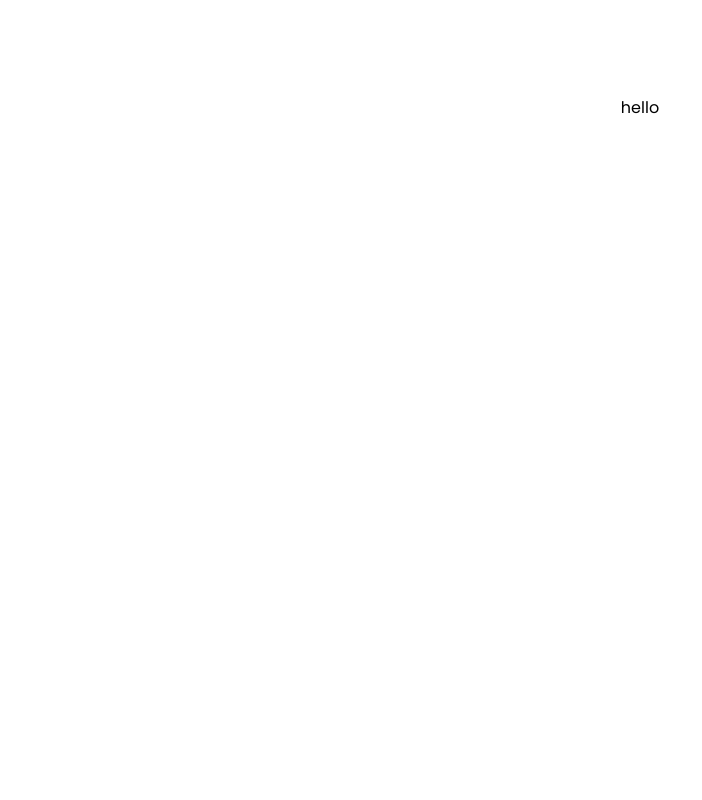
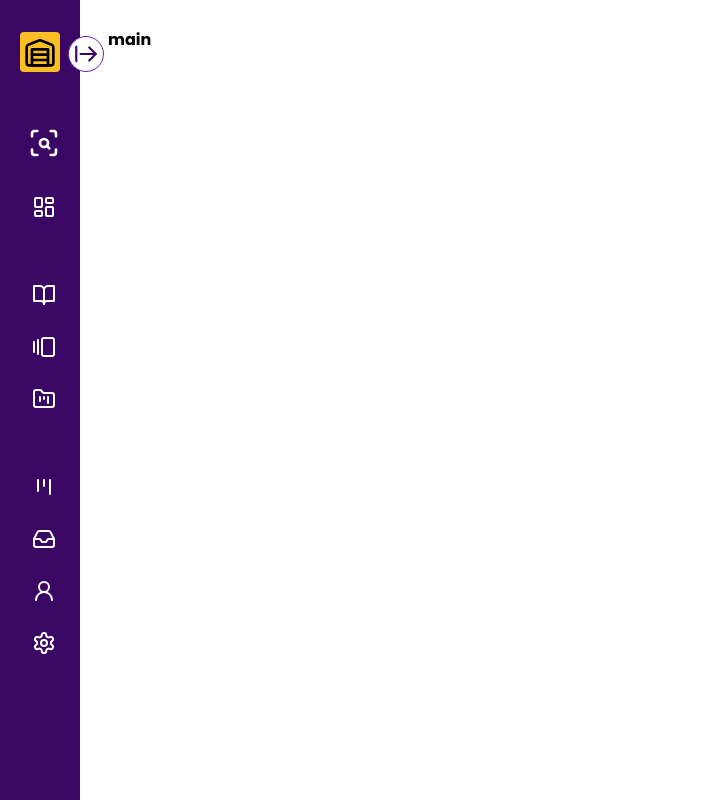
Before and after one commit to shouravrahman/intellistock, a Next.js app: page / in a window 1280 px wide. Shown: the whole page, without its empty margins (0-702 px from the left). Built offline with nearby package versions, Linux system fonts and the light colour scheme.

Commit message:
feat: sidebar component

```diff
--- a/app/page.jsx
+++ b/app/page.jsx
@@ -1,7 +1,11 @@
+import Sidebar from "@/components/sidebar";
+
 export default function Home() {
 	return (
-		<main className='flex min-h-screen flex-col items-center justify-between p-24'>
-			<div>hello</div>
+		<main className='flex min-h-screen'>
+			{/* menu items */}
+			<Sidebar />
+			<div className='p-7 font-bold'>main</div>
 		</main>
 	);
 }
--- /dev/null
+++ b/components/sidebar/Icon.jsx
@@ -0,0 +1,9 @@
+import clsx from "clsx";
+
+const Icon = ({ icon, className }) => (
+	<div className={clsx("rounded", "cursor-pointer", "px-1", className)}>
+		{icon}
+	</div>
+);
+
+export default Icon;
--- /dev/null
+++ b/components/sidebar/MenuItem.jsx
@@ -0,0 +1,49 @@
+import clsx from "clsx";
+import Link from "next/link";
+import { ChevronDown } from "lucide-react";
+import Icon from "./Icon";
+
+const MenuItem = ({ menu, open, subMenuOpen, setSubMenuOpen }) => (
+	<li
+		className={clsx(
+			"text-white",
+			"text-sm",
+			"flex",
+			"items-center",
+			"justify-between",
+			"gap-x-8",
+			"cursor-pointer",
+			"p-2",
+			"hover:bg-purple-500",
+			"rounded-md",
+			menu.spacing ? "mt-12" : "mt-3"
+		)}
+	>
+		<Icon icon={menu.icon} />
+		<Link
+			className={clsx(
+				!open && "hidden",
+				"text-base",
+				"font-medium",
+				"flex-1",
+				"duration-300"
+			)}
+			href={menu.href}
+		>
+			{menu.title}
+		</Link>
+		{menu.submenu && open && (
+			<ChevronDown
+				onClick={() => setSubMenuOpen(!subMenuOpen)}
+				className={clsx(
+					"flex-1",
+					"duration-300",
+					"ease-in",
+					subMenuOpen && "rotate-180"
+				)}
+			/>
+		)}
+	</li>
+);
+
+export default MenuItem;
--- /dev/null
+++ b/components/sidebar/Sidebar.jsx
@@ -0,0 +1,169 @@
+"use client";
+import React, { useState } from "react";
+import clsx from "clsx";
+import {
+	ArrowLeftFromLine,
+	BookOpen,
+	FolderDot,
+	FolderKanban,
+	GalleryHorizontalEnd,
+	Inbox,
+	Kanban,
+	LayoutDashboard,
+	ScanSearch,
+	Settings,
+	User2,
+	Warehouse,
+} from "lucide-react";
+import MenuItem from "./MenuItem";
+import SubMenuItem from "./SubmenuItem";
+
+const Sidebar = () => {
+	// ... (unchanged code)
+	const [open, setOpen] = useState(false);
+	const [subMenuOpen, setSubMenuOpen] = useState(false);
+
+	const MenuData = [
+		{ title: "Dashboard", href: "/", icon: <LayoutDashboard /> },
+		{ title: "Pages", href: "/", icon: <BookOpen />, spacing: true },
+		{ title: "Media", href: "/", icon: <GalleryHorizontalEnd /> },
+		{
+			title: "Projects",
+			submenu: true,
+			submenuItems: [
+				{ title: "Project 1", href: "/", icon: <FolderDot /> },
+				{ title: "Project 2", href: "/", icon: <FolderDot /> },
+			],
+			href: "/",
+			icon: <FolderKanban />,
+		},
+		{ title: "Analytics", href: "/", icon: <Kanban />, spacing: true },
+		{ title: "Inbox", href: "/", icon: <Inbox /> },
+		{ title: "Profile", href: "/", icon: <User2 /> },
+		{ title: "Setting", href: "/", icon: <Settings /> },
+	];
+
+	const containerClasses = clsx(
+		"bg-purple-950",
+		"p-5",
+		"pt-8",
+		open ? "w-80" : "w-20",
+		"relative",
+		"transition-all",
+		"ease-in",
+		"duration-200"
+	);
+
+	const arrowClasses = clsx(
+		"bg-white",
+		"h-9",
+		"w-9",
+		"text-purple-950",
+		"rounded-full",
+		"absolute",
+		"-right-6",
+		"top-9",
+		"border",
+		"outline-none",
+		"border-purple-800",
+		"cursor-pointer",
+		"p-1",
+		!open && "rotate-180"
+	);
+
+	const warehouseClasses = clsx(
+		"bg-amber-400",
+		"h-10",
+		"w-10",
+		"rounded",
+		"p-1",
+		"cursor-pointer",
+		"duration-500",
+		"ease-in",
+		"mr-2",
+		open && "rotate-[360deg]"
+	);
+
+	const titleClasses = clsx(
+		"text-white",
+		"origin-left",
+		"font-medium",
+		!open && "scale-0",
+		"duration-300",
+		"ease-in"
+	);
+
+	const searchInputClasses = clsx(
+		"text-base",
+		"w-full",
+		"bg-purple-50",
+		"bg-opacity-40",
+		"py-1",
+		"rounded-lg",
+		"text-white",
+		"ml-1",
+		"placeholder-white",
+		"focus:outline-none",
+		"px-3",
+		!open && "hidden"
+	);
+
+	return (
+		<div className={containerClasses}>
+			<ArrowLeftFromLine
+				className={arrowClasses}
+				onClick={() => setOpen(!open)}
+			/>
+
+			<div className='inline-flex justify-between items-center'>
+				<Warehouse className={warehouseClasses} />
+				<h1 className={titleClasses}>Inventory</h1>
+			</div>
+
+			<div className='flex items-center rounded-md mt-10 py-2'>
+				<ScanSearch
+					color='#ffffff'
+					className={clsx(
+						"h-8",
+						"w-8",
+						"rounded",
+						"block",
+						"cursor-pointer",
+						"ml-2",
+						"hover:bg-slate-500",
+						open && "mr-2"
+					)}
+				/>
+				<input
+					type='search'
+					size='100px'
+					placeholder='Search'
+					className={searchInputClasses}
+				/>
+			</div>
+
+			<ul className='pt-2'>
+				{MenuData.map((menu, idx) => (
+					<div key={idx}>
+						<MenuItem
+							menu={menu}
+							open={open}
+							subMenuOpen={subMenuOpen}
+							setSubMenuOpen={setSubMenuOpen}
+						/>
+
+						{menu.submenu && subMenuOpen && open && (
+							<ul>
+								{menu.submenuItems.map((submenuItem, idx) => (
+									<SubMenuItem key={idx} submenuItem={submenuItem} />
+								))}
+							</ul>
+						)}
+					</div>
+				))}
+			</ul>
+		</div>
+	);
+};
+
+export default Sidebar;
--- /dev/null
+++ b/components/sidebar/SubmenuItem.jsx
@@ -0,0 +1,23 @@
+import clsx from "clsx";
+import Link from "next/link";
+
+const SubMenuItem = ({ submenuItem }) => (
+	<li
+		className={clsx(
+			"text-white",
+			"text-sm",
+			"flex",
+			"items-center",
+			"justify-between",
+			"cursor-pointer",
+			"p-3",
+			"px-20",
+			"hover:bg-purple-400",
+			"rounded-md"
+		)}
+	>
+		<Link href={submenuItem.href}>{submenuItem.title}</Link>
+	</li>
+);
+
+export default SubMenuItem;
--- /dev/null
+++ b/components/sidebar/index.js
@@ -0,0 +1,3 @@
+import Sidebar from "./Sidebar";
+
+export default Sidebar;
--- a/package.json
+++ b/package.json
@@ -3,12 +3,14 @@
 	"version": "0.1.0",
 	"private": true,
 	"scripts": {
-		"dev": "next dev",
+		"dev": " next dev",
 		"build": "next build",
 		"start": "next start",
 		"lint": "next lint"
 	},
 	"dependencies": {
+		"clsx": "^2.0.0",
+		"lucide-react": "^0.292.0",
 		"next": "^13",
 		"react": "^18",
 		"react-dom": "^18",
```
Also changed, not shown: constants/sidebardata.js (added), 2 other files (tests, documents, lock files or other folders).
